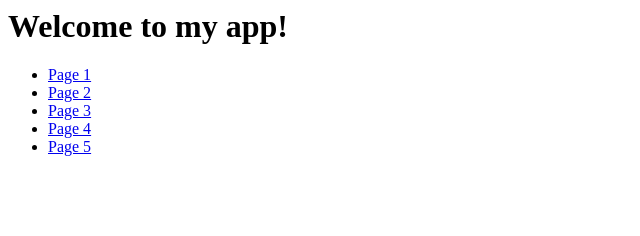
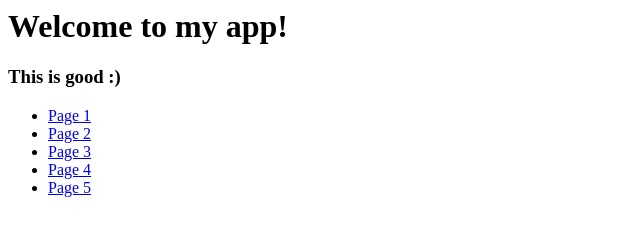
Before and after one commit to asainz/express-routing, a website: page pages/index.html in a window 1280 px wide. Shown: the whole page, without its empty margins (0-640 px from the left). Drawn offline with Linux system fonts and the light colour scheme.

Commit message:
add subtitle to trigger jenkins

```diff
--- a/pages/index.html
+++ b/pages/index.html
@@ -1,4 +1,5 @@
 <h1>Welcome to my app!</h1>
+<h3>This is good :)</h3>
 
 <ul>
     <li><a href="pages/page-1.html">Page 1</a></li>
```
